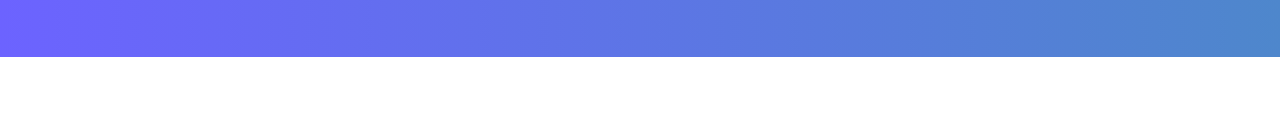
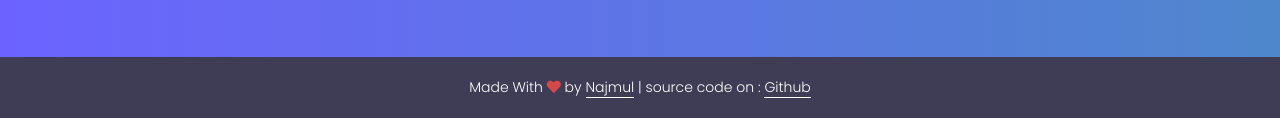
Before and after one commit to najmulmyself/Webie, a website: page index.html in a window 1280 px wide. Shown: the part 4665-4783 px from the top of the page. Before the commit the page ends 4722 px from the top, so only its background shows below. Drawn offline with Linux system fonts and the light colour scheme.

Commit message:
copyright added

```diff
--- a/index.html
+++ b/index.html
@@ -383,5 +383,8 @@
         </div>
       </div>
     </footer>
+    <div class="copyright">
+      <p class="copyright-text">Made With <i class="fas fa-heart heart-icon"></i> by <a href="https://github.com/najmulmyself" class="copy-link">Najmul</a> | source code on : <a href="https://github.com/najmulmyself/webie" class="copy-link">Github</a></p>
+    </div>
   </body>
 </html>
--- a/sass/base.scss
+++ b/sass/base.scss
@@ -39,3 +39,21 @@ input {
     border-bottom: 3px solid rgb(17, 46, 54);
   }
 }
+.copyright {
+  margin: 0 auto;
+  color: #fff;
+  padding: 2rem;
+  background-color: $color-secondary;
+
+  &-text {
+    text-align: center;
+    font-size: 1.4rem;
+  }
+}
+.heart-icon {
+  color: rgb(211, 72, 72);
+}
+.copy-link {
+  color: #fff;
+  border-bottom: 1px solid #fff;
+}
```
Also changed, not shown: css/style.css.
